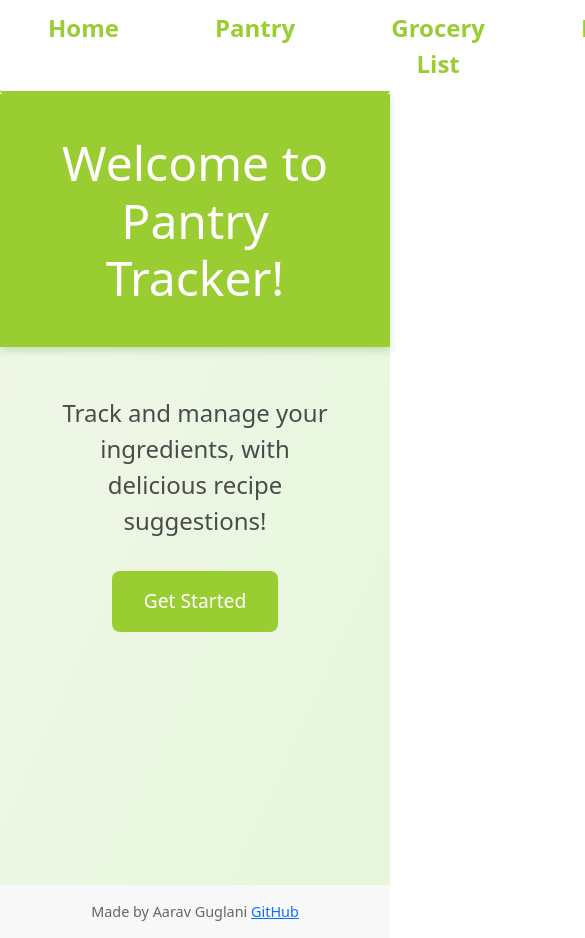
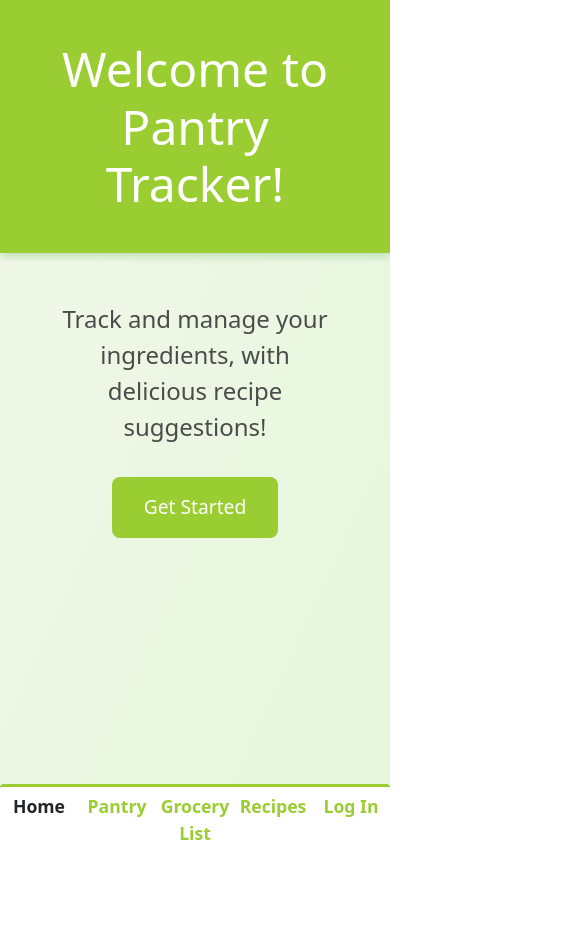
Before and after one commit to AaravGug/pantry-tracker-website, a React (Create React App) app in the folder pantry-tracker-frontend/: page / in a window 390 px wide. Shown: the top 938 px of the page, 585 px wide, since content can reach past the window. After the commit the page ends 844 px from the top, so only its background shows below. Built offline with nearby package versions, Linux system fonts and the light colour scheme; no server answers.

Commit message:
Nav bar fix for phone screens and shorter messages for filling pantry and grocery list.

```diff
--- a/pantry-tracker-frontend/src/App.jsx
+++ b/pantry-tracker-frontend/src/App.jsx
@@ -1,20 +1,26 @@
-import { BrowserRouter as Router, Routes, Route, Link } from 'react-router-dom';
+import { BrowserRouter as Router, Routes, Route, NavLink } from 'react-router-dom';
 import Home from './pages/Home';
 import Pantry from './pages/Pantry';
 import Recipes from './pages/Recipes';
 import GroceryList from './pages/GroceryList';
 import LogInPage from './pages/LogInPage';
 
+const Navbar = () => {
+  return (
+    <nav className="app-navbar">
+      <NavLink to="/" className={({ isActive }) => `page-link ${isActive ? "active" : ""}`}>Home</NavLink>
+      <NavLink to="/pantry" className={({ isActive }) => `page-link ${isActive ? "active" : ""}`}>Pantry</NavLink>
+      <NavLink to="/grocery-list" className={({ isActive }) => `page-link ${isActive ? "active" : ""}`}>Grocery List</NavLink>
+      <NavLink to="/recipes" className={({ isActive }) => `page-link ${isActive ? "active" : ""}`}>Recipes</NavLink>
+      <NavLink to="/login" className={({ isActive }) => `page-link ${isActive ? "active" : ""}`}>Log In</NavLink>
+    </nav>
+  );
+};
+
 const App = () => {
   return (
     <Router>
-      <nav className="app-navbar">
-        <Link to="/" className="page-link">Home</Link>
-        <Link to="/pantry" className="page-link">Pantry</Link>
-        <Link to="/grocery-list" className="page-link">Grocery List</Link>
-        <Link to="/recipes" className="page-link">Recipes</Link>
-        <Link to="/login" className="page-link">Log In</Link>
-      </nav>
+      <Navbar />
       <Routes>
         <Route path="/" element={<Home />} />
         <Route path="/pantry" element={<Pantry />} />
@@ -24,6 +30,46 @@ const App = () => {
       </Routes>
     </Router>
   );
-}
+};
 
 export default App;
+
+
+
+
+
+
+
+
+// import { BrowserRouter as Router, Routes, Route, Link } from 'react-router-dom';
+// import { useNavigate } from 'react-router-dom';
+// import Home from './pages/Home';
+// import Pantry from './pages/Pantry';
+// import Recipes from './pages/Recipes';
+// import GroceryList from './pages/GroceryList';
+// import LogInPage from './pages/LogInPage';
+
+// const App = () => {
+//   const navigate = useNavigate();
+
+//   return (
+//     <Router>
+//       <nav className="app-navbar">
+//         <Link to="/" className="page-link">Home</Link>
+//         <Link to="/pantry" className="page-link">Pantry</Link>
+//         <Link to="/grocery-list" className="page-link">Grocery List</Link>
+//         <Link to="/recipes" className="page-link">Recipes</Link>
+//         <Link to="/login" className="page-link">Log In</Link>
+//       </nav>
+//       <Routes>
+//         <Route path="/" element={<Home />} />
+//         <Route path="/pantry" element={<Pantry />} />
+//         <Route path="/grocery-list" element={<GroceryList />} />
+//         <Route path="/recipes" element={<Recipes />} />
+//         <Route path="/login" element={<LogInPage />} />
+//       </Routes>
+//     </Router>
+//   );
+// }
+
+// export default App;
--- a/pantry-tracker-frontend/src/components/GroceryIngredientList.jsx
+++ b/pantry-tracker-frontend/src/components/GroceryIngredientList.jsx
@@ -18,7 +18,7 @@ const GroceryIngredientList = () => {
             setIngredientList(ingredients);
         }
         else {
-            setIngredientList("Start building your grocery list with the button above!");
+            setIngredientList("Start by adding ingredients!");
         };
     };
 
--- a/pantry-tracker-frontend/src/components/PantryIngredientList.jsx
+++ b/pantry-tracker-frontend/src/components/PantryIngredientList.jsx
@@ -35,7 +35,7 @@ const PantryIngredientList = () => {
             setIngredientList(ingredients);
         }
         else {
-            setIngredientList("Start adding ingredients using the button above!");
+            setIngredientList("Use the button to start adding ingredients!");
         };
     };
 
--- a/pantry-tracker-frontend/src/pages/Home.jsx
+++ b/pantry-tracker-frontend/src/pages/Home.jsx
@@ -1,18 +1,7 @@
 import '../styles/home.css';
 import { Link } from 'react-router-dom';
-import React, { useState }from 'react';
-import SupabaseAuth from '../utils/SupabaseClient';
-import LoggedInCheck from '../utils/LoggedInCheck';
-
-const clickHandler = () => {
-  // console.log('handling click!');
-  // setShowCheck(true);
-  // {showCheck && <LoggedInCheck />}
-  // <LoggedInCheck />;
-};
 
 const Home = () => {
-  const [showCheck, setShowCheck] = useState(false);
 
   return (
     <div className="home-container">
@@ -27,7 +16,7 @@ const Home = () => {
         <Link to="/pantry" className="get-started-button">Get Started</Link>
       </main>
       <footer className="footer">
-        Made by Aarav Guglani <a href="https://github.com/AaravGug" target="_blank">GitHub</a>
+        Made by Aarav Guglani <a href="https://github.com/AaravGug" target="_blank" rel="noreferrer">GitHub</a>
       </footer>
     </div>
   );
--- a/pantry-tracker-frontend/src/styles/index.css
+++ b/pantry-tracker-frontend/src/styles/index.css
@@ -119,27 +119,7 @@ option {
   padding: 0.5rem;
 }
 
-.app-navbar .page-link {
-  text-decoration: none;
-  margin: 0rem;
-  display: inline-block;
-  padding: 0.6rem 3rem;
-  background-color: #fff;
-  color: yellowgreen;
-  border-radius: 4px;
-  font-size: 1.5rem;
-  font-weight: 600;
-  transition: background-color 0.2s, color 0.2s;
-  width: 100%;
-  height: 100%;
-  text-align: center;
-  text-decoration: none;
-}
-
-.page-link:hover {
-  background-color: #e0e0e0;
-}
-
+/* Desktop top nav */
 .app-navbar {
   display: flex;
   flex-direction: row;
@@ -151,6 +131,55 @@ option {
   margin: 0rem;
   padding: 0rem;
   width: 100%;
+}
+
+.app-navbar .page-link {
+  text-decoration: none;
+  margin: 0rem;
+  display: inline-block;
+  padding: 0.6rem 1rem;
+  background-color: #fff;
+  color: yellowgreen;
+  border-radius: 4px;
+  font-size: 1.5rem;
+  font-weight: 600;
+  transition: background-color 0.2s, color 0.2s;
+  width: 100%;
+  text-align: center;
+}
+
+.page-link:hover {
+  background-color: #e0e0e0;
+}
+
+.page-link.active {
+  color: white;
+  background-color: yellowgreen;
+  border-radius: 6px;
+}
+
+/* Mobile bottom nav */
+@media (max-width: 600px) {
+  .app-navbar {
+    position: fixed;
+    bottom: 0;
+    top: auto;
+    left: 0;
+    right: 0;
+    height: 60px;
+    border-top: 0.2rem solid yellowgreen;
+    border-bottom: none;
+    justify-content: space-evenly;
+    padding: 0;
+    z-index: 100;
+  }
+
+  .app-navbar .page-link {
+    flex: row;
+    text-align: center;
+    font-size: 1.1rem;
+    padding: 0.4rem 0;
+  }
 }
 
 .popup-window {
@@ -193,6 +222,23 @@ option {
   z-index: 1001;
 }
 
+@media (max-width: 600px) {
+  .popup-content {
+    background: white;
+    width: 90%;
+    height: 60%;
+    display: flex;
+    flex-direction: column;
+    align-items: center;
+    overflow: auto; /* allows scrolling if content overflows */
+    box-shadow: 0 4px 8px rgba(0, 0, 0, 0.2);
+    margin: auto;
+    padding: 2rem;
+    border-radius: 8px;
+    z-index: 1001;
+  }
+}
+
 .popup-content button {
     padding: 0.75rem 2rem;
     margin: 0.5rem;
--- a/pantry-tracker-frontend/src/styles/login-page.css
+++ b/pantry-tracker-frontend/src/styles/login-page.css
@@ -3,7 +3,7 @@
     flex-direction: column;
     justify-content: center;
     align-items: center;
-    height: 25vh;
+    height: 50vh;
     background-color: white;
     text-align: center;
     font-family: 'Arial', sans-serif;
```
Also changed, not shown: 1 other file (tests, documents, lock files or other folders).
